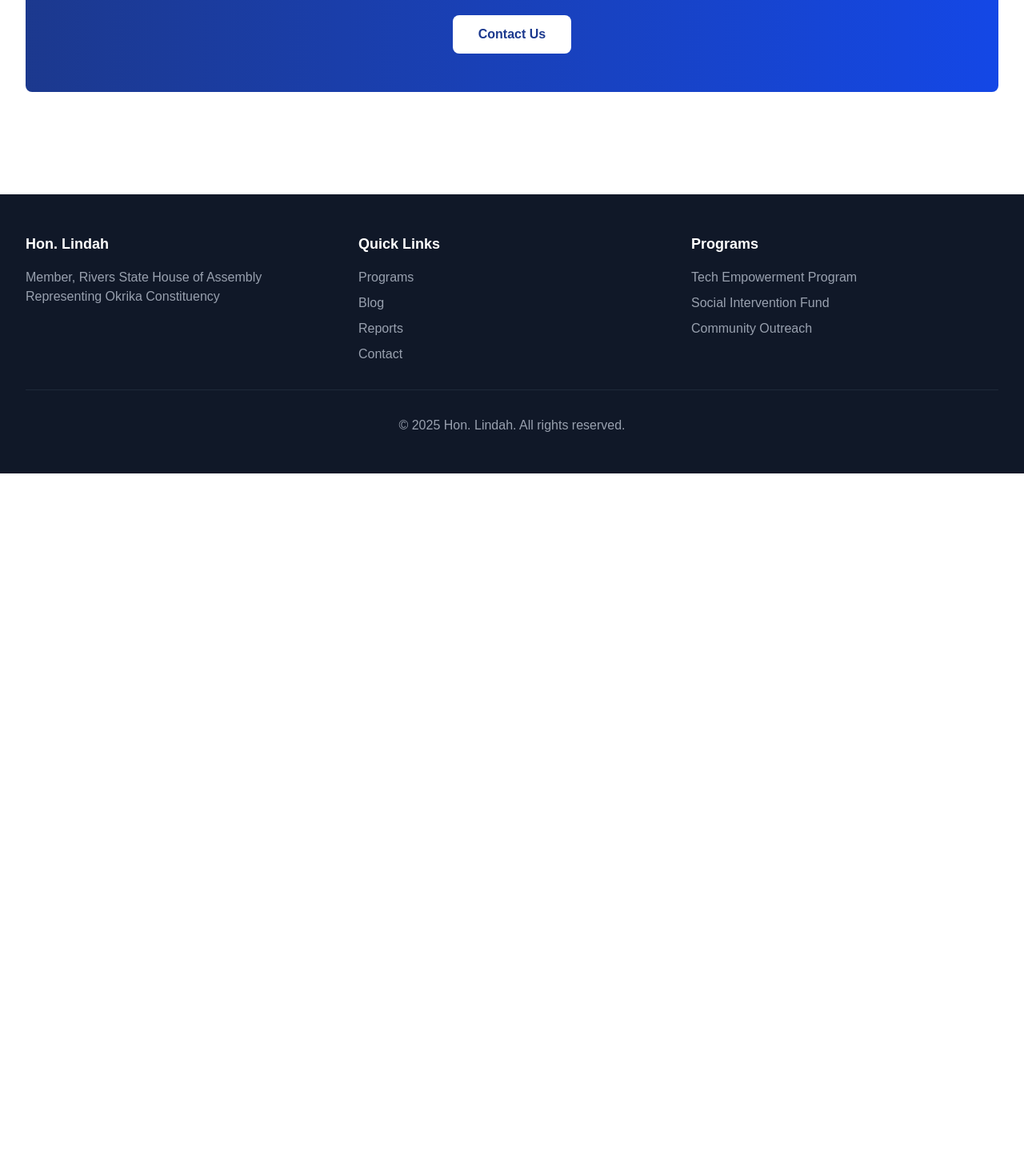
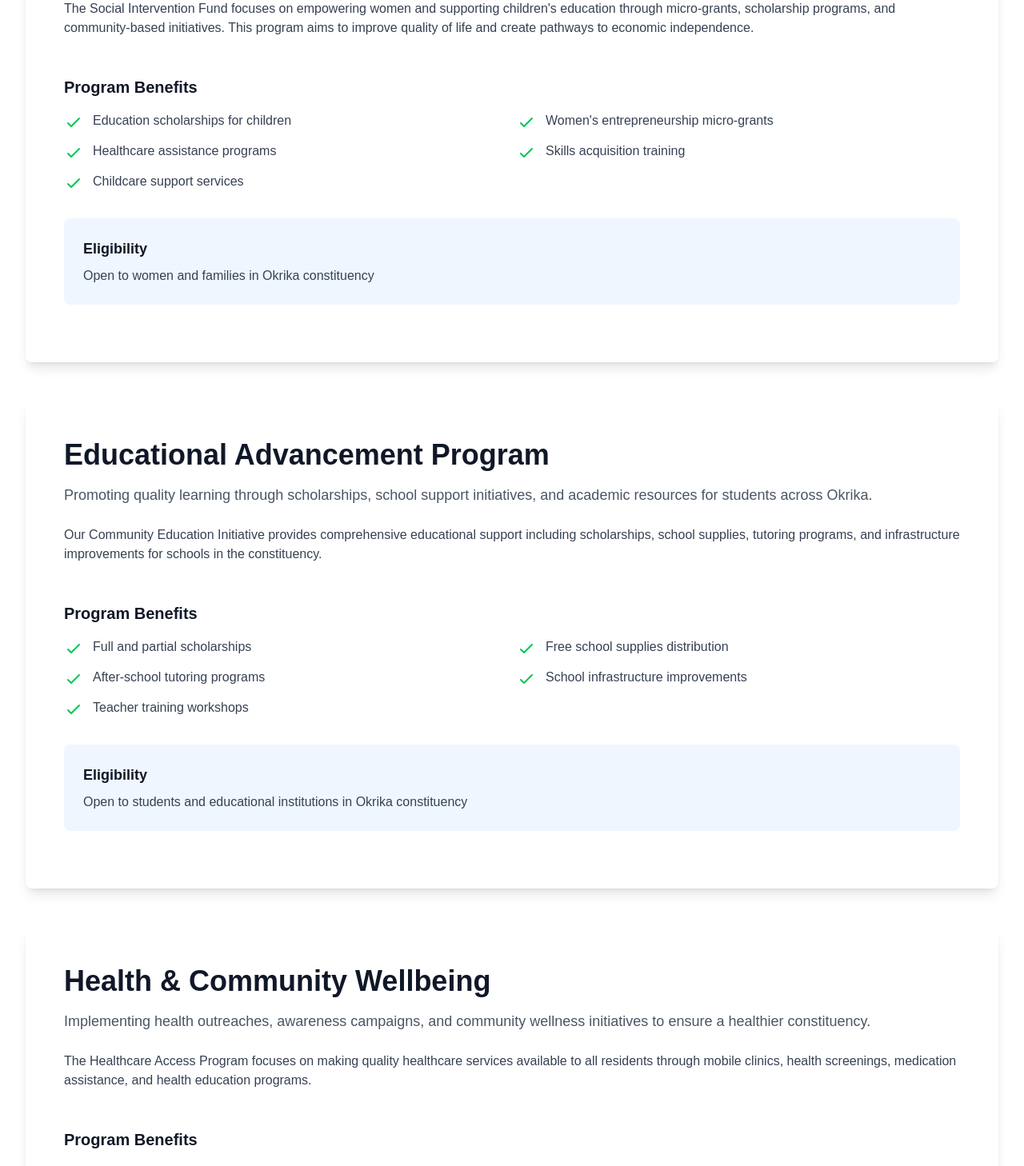
Before and after one commit to Aminigbo/linda-portfolio, a Next.js app: page /programs in a window 1280 px wide. Shown: the part 1140-2598 px from the top of the page at 80% size. Before the commit the page ends 1732 px from the top, so only its background shows below. Built offline with nearby package versions, Linux system fonts and the light colour scheme.

Commit message:
fixed program

```diff
--- a/data/programs.json
+++ b/data/programs.json
@@ -12,5 +12,47 @@
     ],
     "eligibility": "Open to all Okrika residents aged 18-35 with interest in technology",
     "applicationLink": "/contact"
+  },
+  {
+    "name": "Social Intervention",
+    "description": "Supporting vulnerable families through welfare programs, community relief efforts, and targeted assistance aimed at improving daily living conditions.",
+    "details": "The Social Intervention Fund focuses on empowering women and supporting children's education through micro-grants, scholarship programs, and community-based initiatives. This program aims to improve quality of life and create pathways to economic independence.",
+    "benefits": [
+      "Education scholarships for children",
+      "Women's entrepreneurship micro-grants",
+      "Healthcare assistance programs",
+      "Skills acquisition training",
+      "Childcare support services"
+    ],
+    "eligibility": "Open to women and families in Okrika constituency",
+    "applicationLink": "/contact"
+  },
+  {
+    "name": "Educational Advancement Program",
+    "description": "Promoting quality learning through scholarships, school support initiatives, and academic resources for students across Okrika.",
+    "details": "Our Community Education Initiative provides comprehensive educational support including scholarships, school supplies, tutoring programs, and infrastructure improvements for schools in the constituency.",
+    "benefits": [
+      "Full and partial scholarships",
+      "Free school supplies distribution",
+      "After-school tutoring programs",
+      "School infrastructure improvements",
+      "Teacher training workshops"
+    ],
+    "eligibility": "Open to students and educational institutions in Okrika constituency",
+    "applicationLink": "/contact"
+  },
+  {
+    "name": "Health & Community Wellbeing",
+    "description": "Implementing health outreaches, awareness campaigns, and community wellness initiatives to ensure a healthier constituency.",
+    "details": "The Healthcare Access Program focuses on making quality healthcare services available to all residents through mobile clinics, health screenings, medication assistance, and health education programs.",
+    "benefits": [
+      "Free health screenings",
+      "Mobile clinic services",
+      "Medication assistance",
+      "Health education workshops",
+      "Partnerships with healthcare providers"
+    ],
+    "eligibility": "Open to all residents of Okrika constituency",
+    "applicationLink": "/contact"
   }
 ]
```
Also changed, not shown: app/programs/page.tsx (line endings or trailing spaces).
